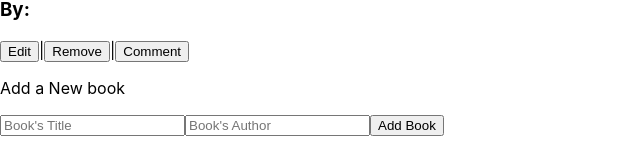
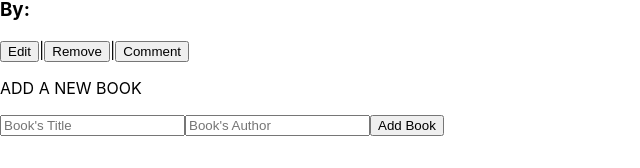
Before and after one commit to Wils-FOURR-speed/bookstore, a React (Create React App) app: page / in a window 1280 px wide. Shown: the part 161-329 px from the top of the page, without its empty margins (0-640 px from the left). Built offline with nearby package versions, Linux system fonts and the light colour scheme.

Commit message:
Update AddBook.js

```diff
--- a/src/Components/AddBook.js
+++ b/src/Components/AddBook.js
@@ -3,7 +3,7 @@ import React from 'react';
 function AddBook() {
   return (
     <div>
-      <p>Add a New book</p>
+      <p>ADD A NEW BOOK</p>
       <form>
         <input type="text" placeholder="Book's Title" />
         <input type="text" placeholder="Book's Author" />
```
